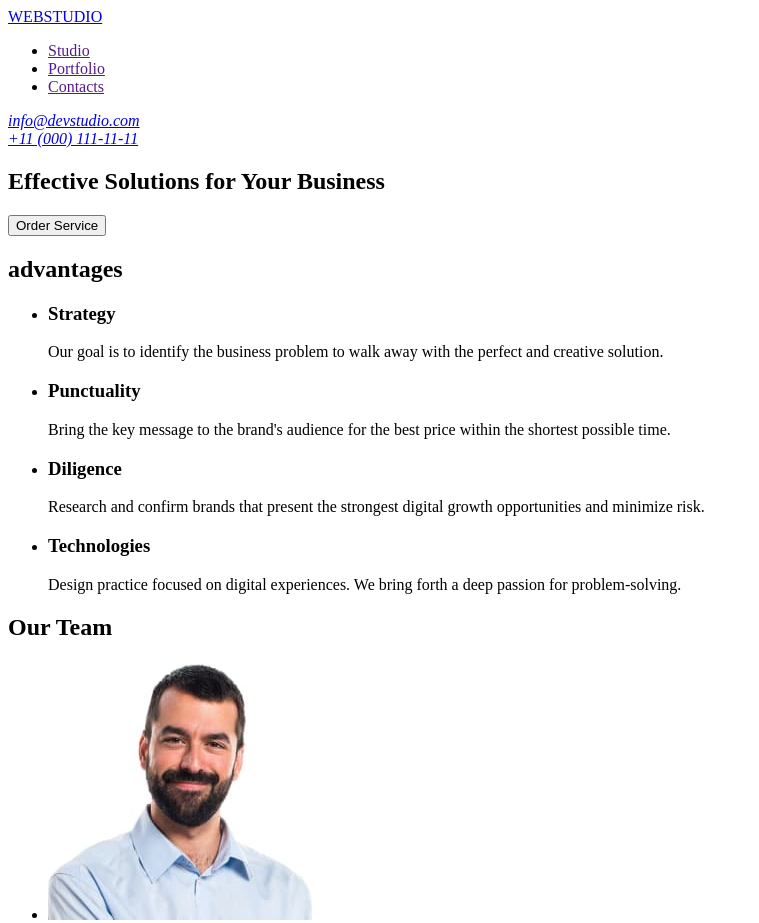
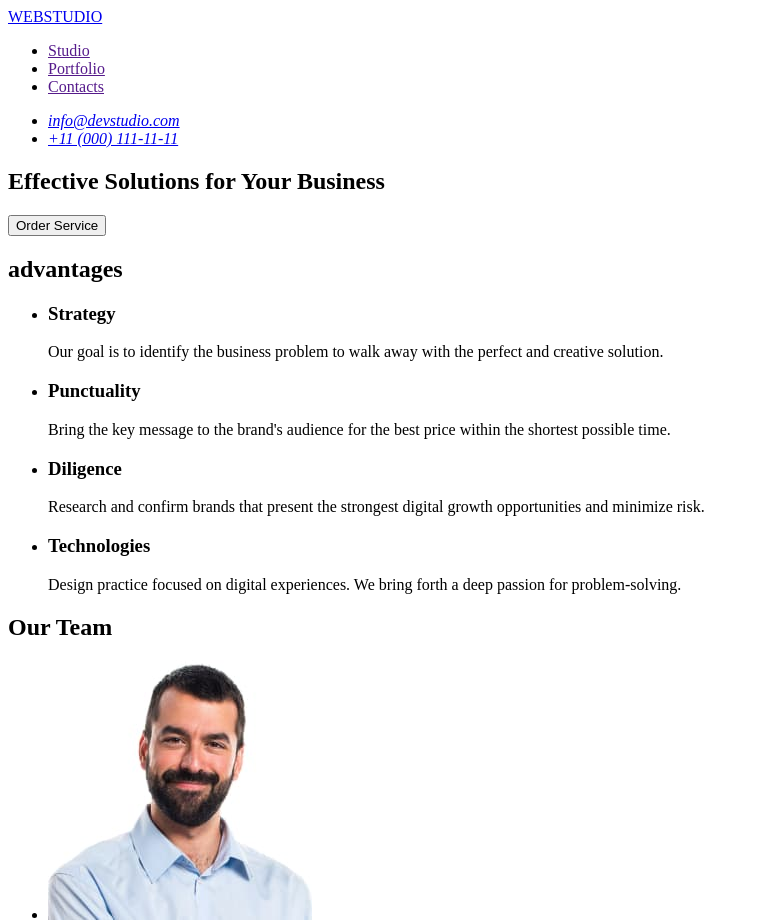
Before and after one commit to pxlmady/goit-markup-hw-01, a plain HTML site: page index.html in a window 1280 px wide. Shown: the top 923 px of the page, without its empty margins (0-759 px from the left). Drawn offline with Linux system fonts and the light colour scheme.

Commit message:
homework-1-4

```diff
--- a/index.html
+++ b/index.html
@@ -16,8 +16,12 @@
         </ul>
       </nav>
       <address>
-        <a href="mailto:info@devstudio.com">info@devstudio.com</a><br />
-        <a href="tel:+110001111111">+11 (000) 111-11-11</a><br />
+        <ul>
+          <li>
+            <a href="mailto:info@devstudio.com">info@devstudio.com</a><br />
+          </li>
+          <li><a href="tel:+110001111111">+11 (000) 111-11-11</a><br /></li>
+        </ul>
       </address>
     </header>
     <main>
@@ -106,7 +110,7 @@
     </main>
     <footer>
       <section>
-        <h2>Web Studio</h2>
+        <a href="./index.html">WebStudio</a>
         <p>
           Increase the flow of customers and sales for your business with
           digital marketing & growth solutions.
```
